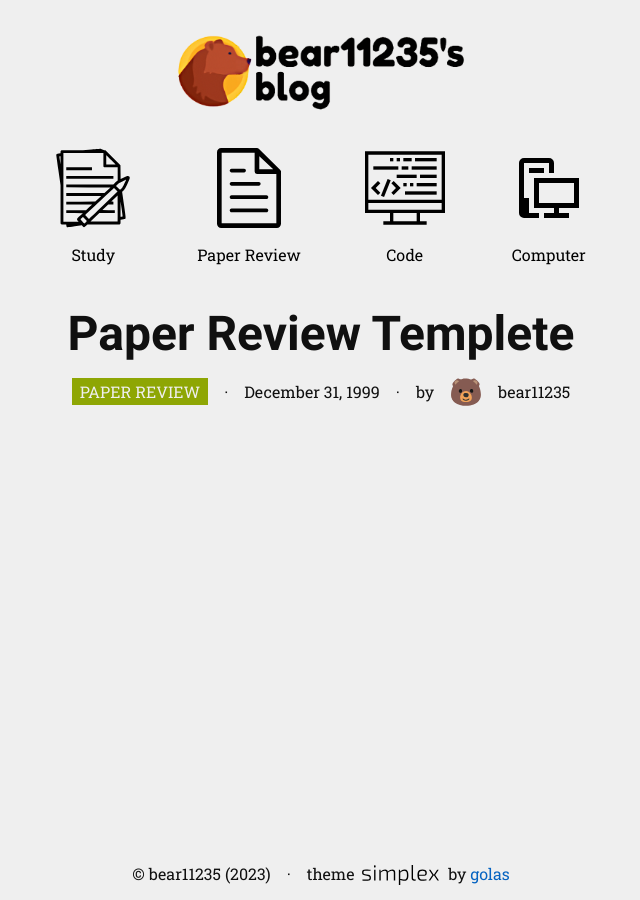
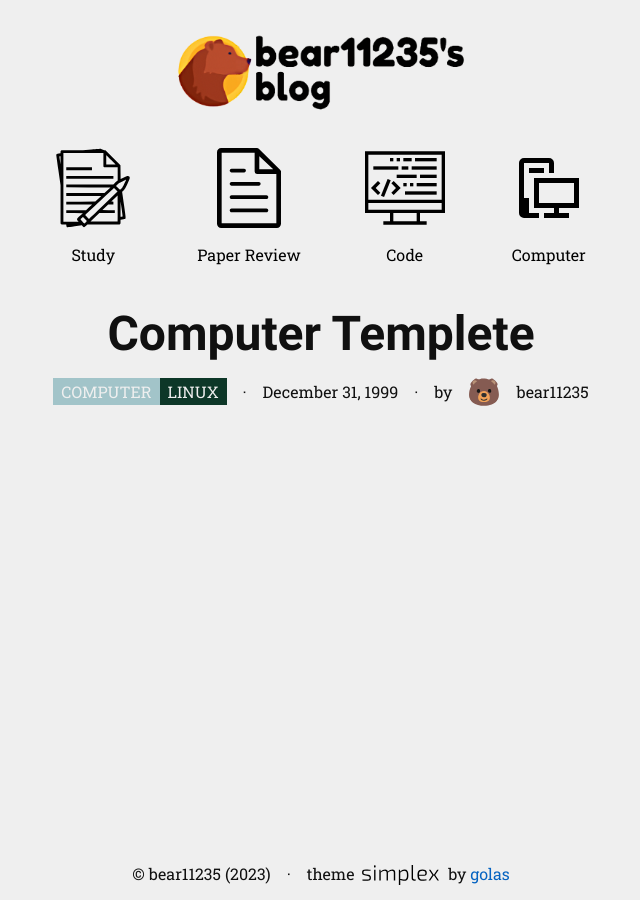
Before and after one commit to bear11235/bear11235.github.io, a Jekyll site: the page built from _posts/Computer/2000-01-01-Computer-Templete.md, in a window 1280 px wide. Shown: the whole page, without its empty margins (319-959 px from the left). Built offline with Jekyll 4.4.1, drawn with Linux system fonts in a browser that asks for light colours.

Commit message:
a templete file for Computer posts

```diff
--- a/_posts/Computer/2000-01-01-Computer-Templete.md
+++ b/_posts/Computer/2000-01-01-Computer-Templete.md
@@ -1,7 +1,7 @@
 ---
 layout: post #Do not change.
-category: [Paper_Review] #One, more categories or no at all.
-title:  "Paper Review Templete"
+category: [Computer, Linux] #One, more categories or no at all.
+title:  "Computer Templete"
 date:   2000-01-01 00:00:00 +0900
 author: bear11235 #Author's nick.
 #nextPart: _posts/2021-06-16-syntax-example.md #Next part.
```
